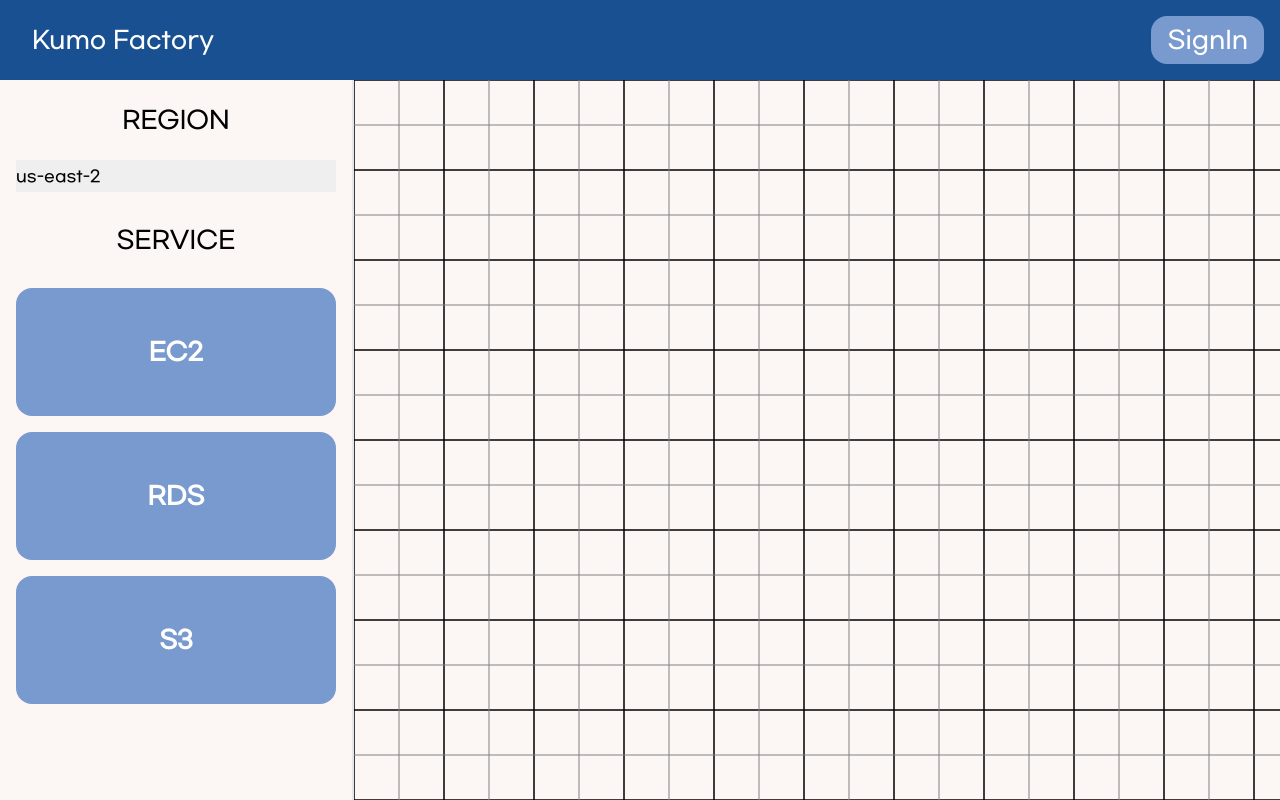
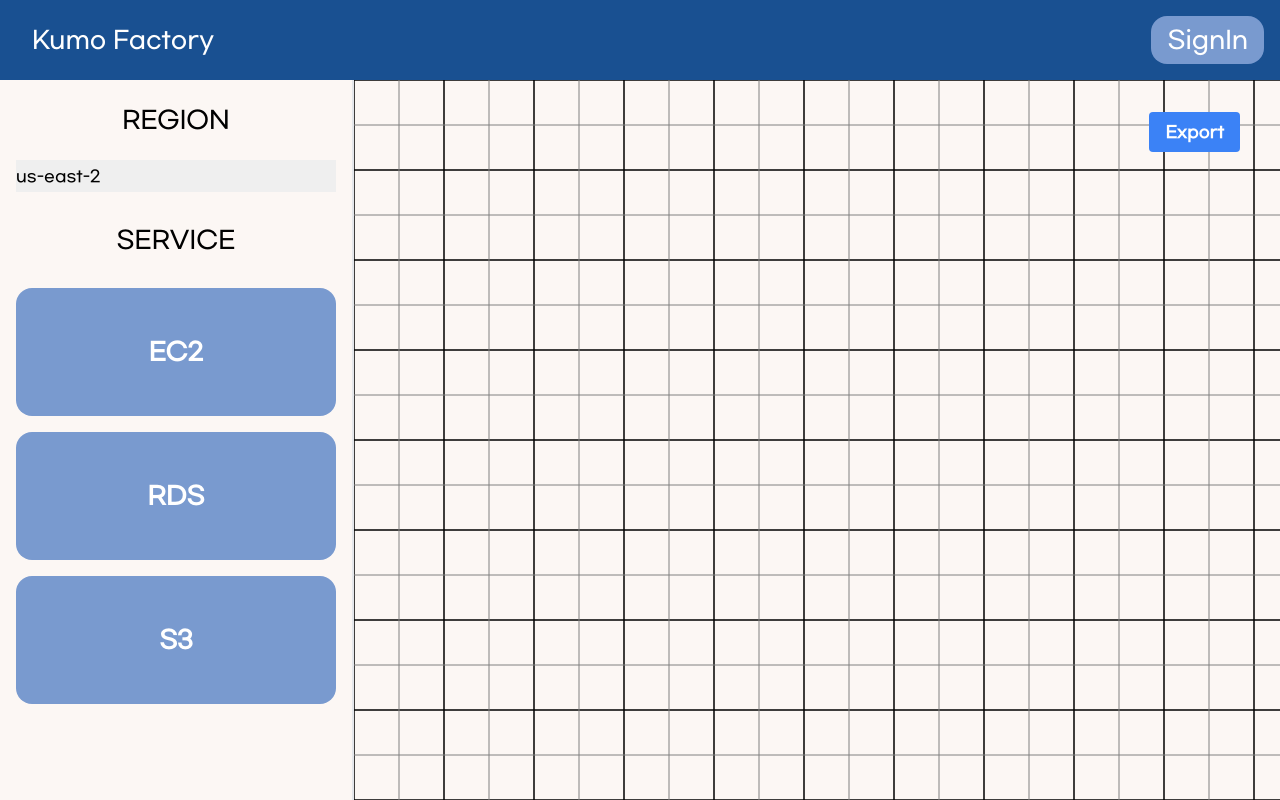
Before and after one commit to sw-maestro-kumofactory/kumofactory-front, a Next.js app: page /blueprint in a window 1280 px wide. Built offline with nearby package versions, Linux system fonts and the light colour scheme.

Commit message:
Feat: Export Architecture Image Button

```diff
--- /dev/null
+++ b/src/components/Blueprint/FloatingButton/ExportButton.tsx
@@ -0,0 +1,12 @@
+import { ExportSvg } from '@/src/utils/ExportSvg';
+
+export const ExportButton = () => {
+  return (
+    <div className='absolute right-10 top-28'>
+      <button onClick={ExportSvg} className='bg-blue-500 hover:bg-blue-700 text-white font-bold py-2 px-4 rounded'>
+        Export
+      </button>
+      <input type='file' id='fileInput' className='hidden' />
+    </div>
+  );
+};
--- a/src/components/Blueprint/Grid.tsx
+++ b/src/components/Blueprint/Grid.tsx
@@ -4,6 +4,7 @@
 import { useEffect, useState } from 'react';
 import Loading from '@/src/components/common/Loading';
 import Options from '@/src/components/AWSService/Option/Options';
+import { ExportButton } from '@/src/components/Blueprint/FloatingButton/ExportButton';
 
 interface IViewBox {
   width: number;
@@ -12,14 +13,14 @@
 
 const Grid = () => {
   const { services, selectedService } = useServiceStore();
-  const { onClickGrid, clearService, onMouseDownService, onMouseUpService, onMouseMoveService } = useServiceActions();
+  const { onClickGrid, removeService, onMouseDownService, onMouseUpService, onMouseMoveService } = useServiceActions();
   const [viewBox, setViewBox] = useState<IViewBox | null>(null);
 
   // ESC to remove service
   useEffect(() => {
     const escKeyInput = (e: KeyboardEvent) => {
       if (e.key === 'Escape') {
-        clearService();
+        removeService();
       }
     };
     window.addEventListener('keydown', escKeyInput);
@@ -43,17 +44,19 @@
 
   return (
     <div className='grid-wrapper w-full h-full overflow-hidden '>
+      <ExportButton />
       {viewBox ? (
+        <div id='blueprint'>
           <svg
-          id='blueprint'
-          width='100%'
-          height='100%'
+            width={viewBox.width}
+            height={viewBox.height}
             viewBox={`0 0 ${viewBox.width} ${viewBox.height}`}
             onClick={onClickGrid}
             onMouseUp={onMouseUpService}
             onMouseMove={(e: React.MouseEvent) => onMouseMoveService(e)}
+            xmlns='http://www.w3.org/2000/svg'
           >
-          <svg>
+            <g id='background'>
               <defs>
                 <pattern id='grayPattern' width='90' height='90' patternUnits='userSpaceOnUse'>
                   <path d='M -45 45 L 135 45' stroke='gray' strokeWidth='1' />
@@ -65,31 +68,32 @@
               </defs>
               <rect fill='url(#boldPattern)' width={viewBox.width} height={viewBox.height} />
               <rect fill='url(#grayPattern)' width={viewBox.width} height={viewBox.height} />
-          </svg>
+            </g>
             <g id='services'>
-            {services.map((service) => (
+              {Object.keys(services).map((key) => (
                 <Service
                   onClick={(e) => {
                     e.stopPropagation();
                   }}
                   onMouseDown={(e) => {
                     e.stopPropagation();
-                  onMouseDownService(e, service);
+                    onMouseDownService(e, services[key]);
                   }}
-                key={service.id}
-                isActive={service.id === selectedService?.id}
-                id={service.id}
-                x={service.x}
-                y={service.y}
-                type={service.type}
+                  key={services[key].id}
+                  isActive={services[key].id === selectedService?.id}
+                  id={services[key].id}
+                  x={services[key].x}
+                  y={services[key].y}
+                  type={services[key].type}
                 />
               ))}
             </g>
           </svg>
+        </div>
       ) : (
         <Loading />
       )}
-      {selectedService && <Options service={services.filter((service) => service.id === selectedService.id)[0]} />}
+      {selectedService && <Options service={selectedService} />}
     </div>
   );
 };
--- /dev/null
+++ b/src/utils/ExportSvg.ts
@@ -0,0 +1,10 @@
+export const ExportSvg = () => {
+  const divElement = document.querySelector('#blueprint')!;
+  const svgComponent = divElement.innerHTML;
+  console.log(svgComponent);
+  const blob = new Blob([svgComponent], { type: 'image/svg+xml' });
+  const downloadLink = document.createElement('a');
+  downloadLink.download = 'blueprint.svg';
+  downloadLink.href = URL.createObjectURL(blob);
+  downloadLink.click();
+};
```
Lines whose indentation alone changed are shown as unchanged.
